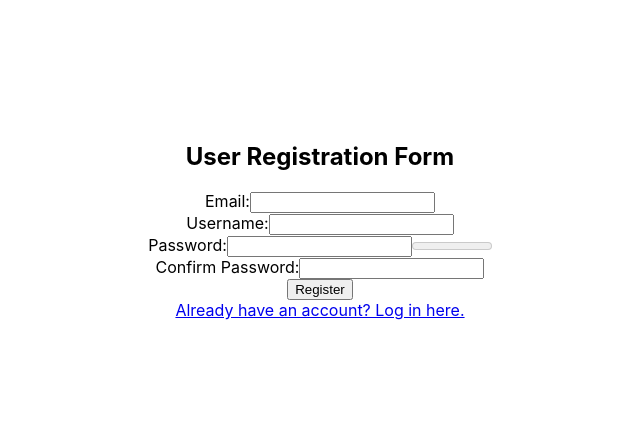
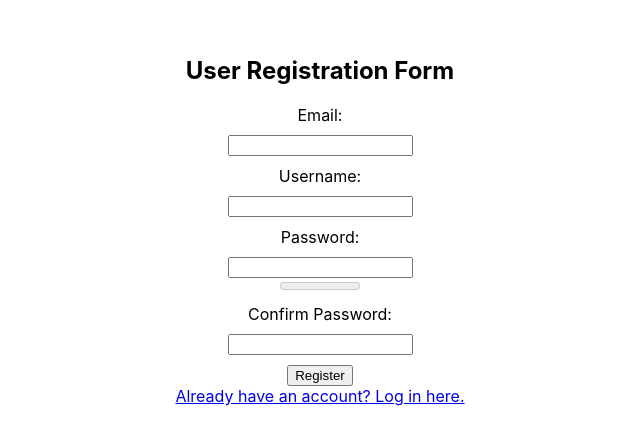
Before and after one commit to kev065/Trade-Flow, a React (Create React App) app in the folder client/: page /register in a window 1280 px wide. Shown: the part 179-624 px from the top of the page, without its empty margins (320-960 px from the left). Built offline with nearby package versions, Linux system fonts and the light colour scheme.

Commit message:
Update App.css to improve form layout
Add .input-group class to arrange form fields vertically and center them

Style meter element to display password strength

```diff
--- a/client/src/App.css
+++ b/client/src/App.css
@@ -112,3 +112,16 @@
 .register-form label {
   margin-bottom: 10px;
 }
+
+.input-group {
+  display: flex;
+  flex-direction: column;
+  align-items: center;
+  margin-bottom: 10px;
+}
+
+input-group meter {
+  width: 100%;
+  height: 20px;
+  margin-top: 10px;
+}
```
